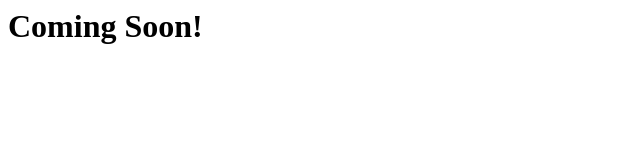
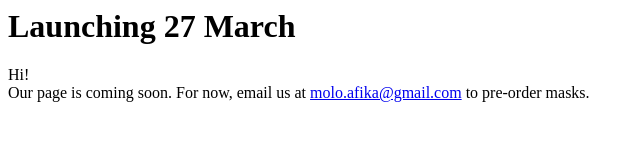
Before and after one commit to afika-co/website, a plain HTML site: page public/index.html in a window 1280 px wide. Shown: the whole page, without its empty margins (0-644 px from the left). Drawn offline with Linux system fonts and the light colour scheme.

Commit message:
Added text for landing page

```diff
--- a/public/index.html
+++ b/public/index.html
@@ -1 +1,5 @@
-<h1>Coming Soon!</h1>
+<h1>Launching 27 March</h1>
+<p>
+    Hi! <br>
+    Our page is coming soon. For now, email us at <a href="mailto:molo.afika@gmail.com">molo.afika@gmail.com</a> to pre-order masks.
+</p>
```
